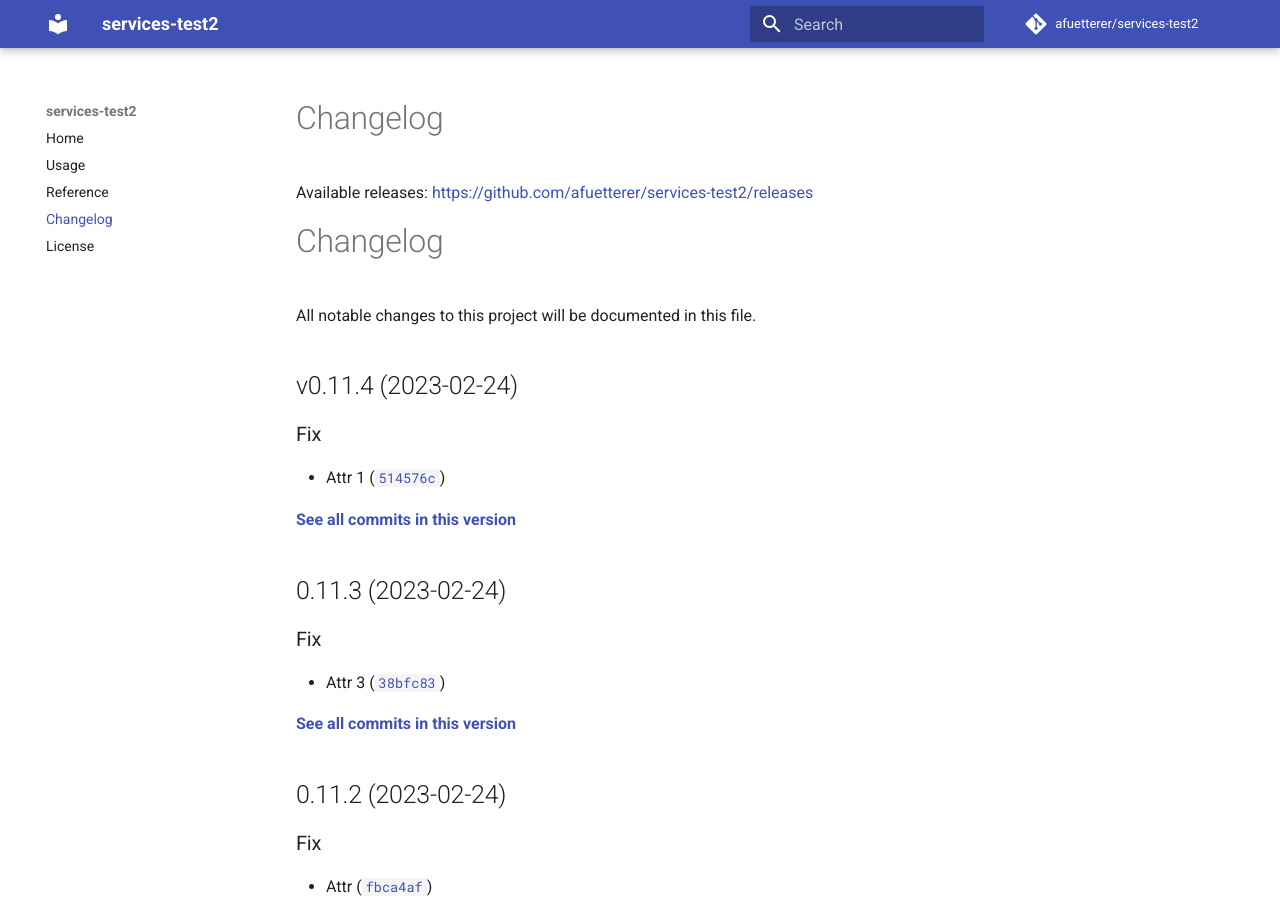
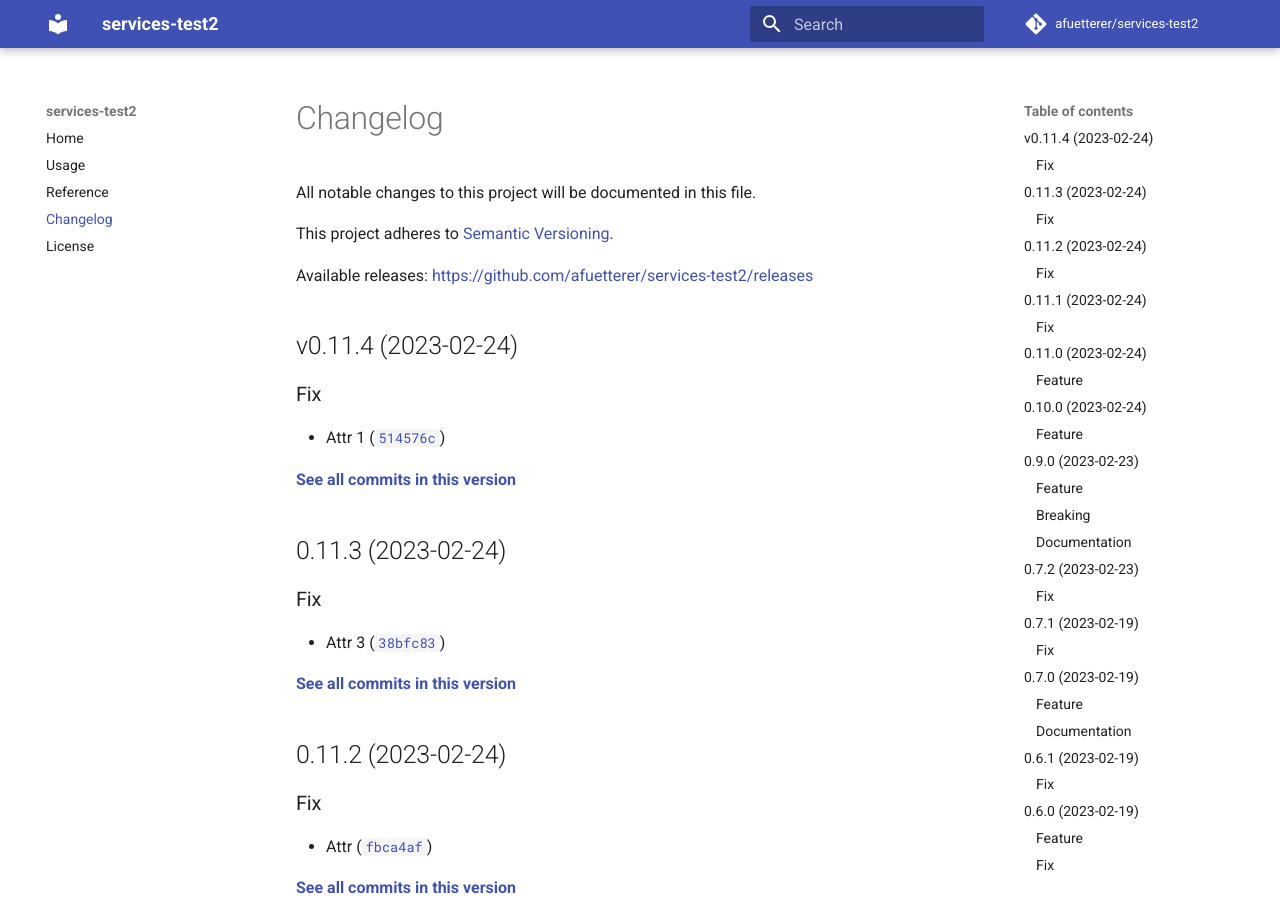
Before and after one commit to afuetterer/services-test2, an MkDocs documentation site: the page built from docs/changelog.md, in a window 1280 px wide and 900 px high. Built offline with MkDocs 1.6.1 and Material for MkDocs 9.7.7, drawn with Linux system fonts in a browser that asks for light colours; comment, search, counter and statistics services are not loaded.

Commit message:
chore: changelog

```diff
--- a/CHANGELOG.md
+++ b/CHANGELOG.md
@@ -1,6 +1,10 @@
 # Changelog
 
 All notable changes to this project will be documented in this file.
+
+This project adheres to [Semantic Versioning](https://semver.org/spec/v2.0.0.html).
+
+Available releases: <https://github.com/afuetterer/services-test2/releases>
 
 <!--next-version-placeholder-->
 
--- a/docs/changelog.md
+++ b/docs/changelog.md
@@ -1,5 +1 @@
-# Changelog
-
-Available releases: <https://github.com/afuetterer/services-test2/releases>
-
 {% include-markdown "../CHANGELOG.md" %}
```
